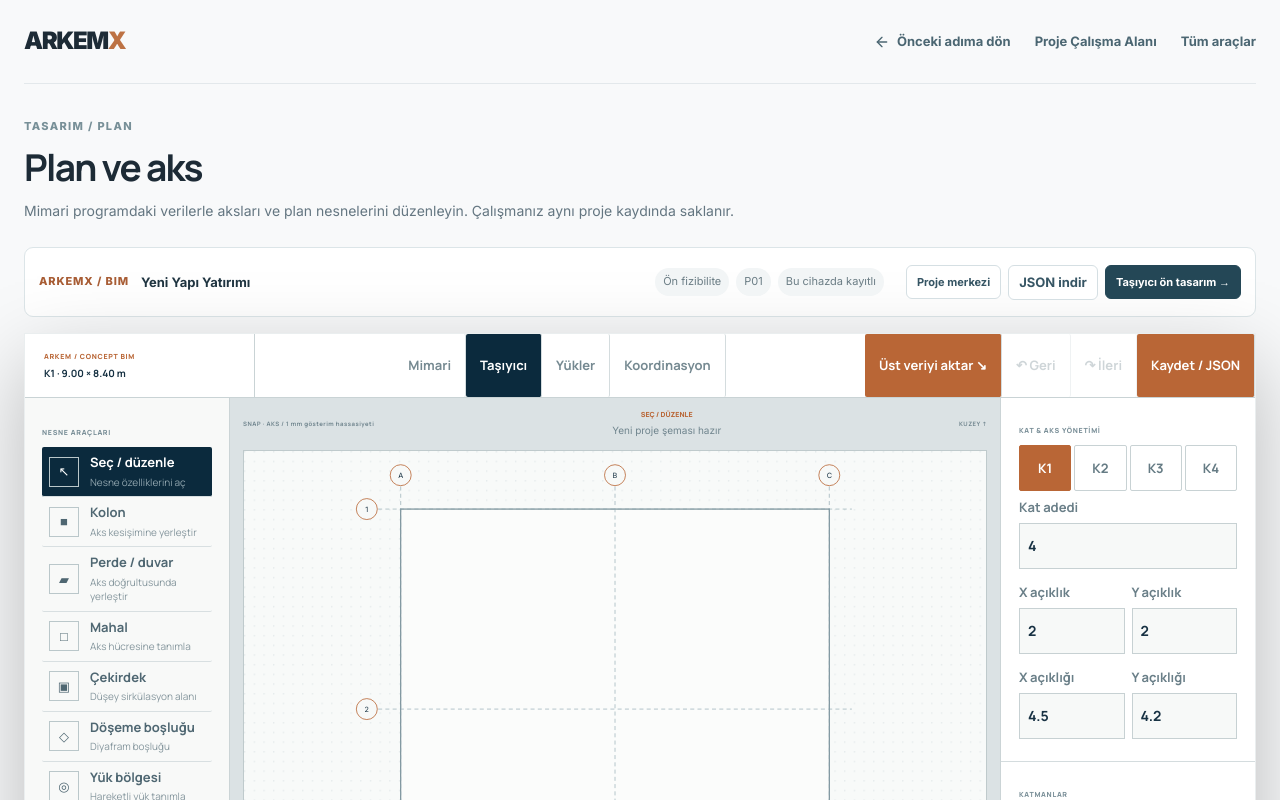
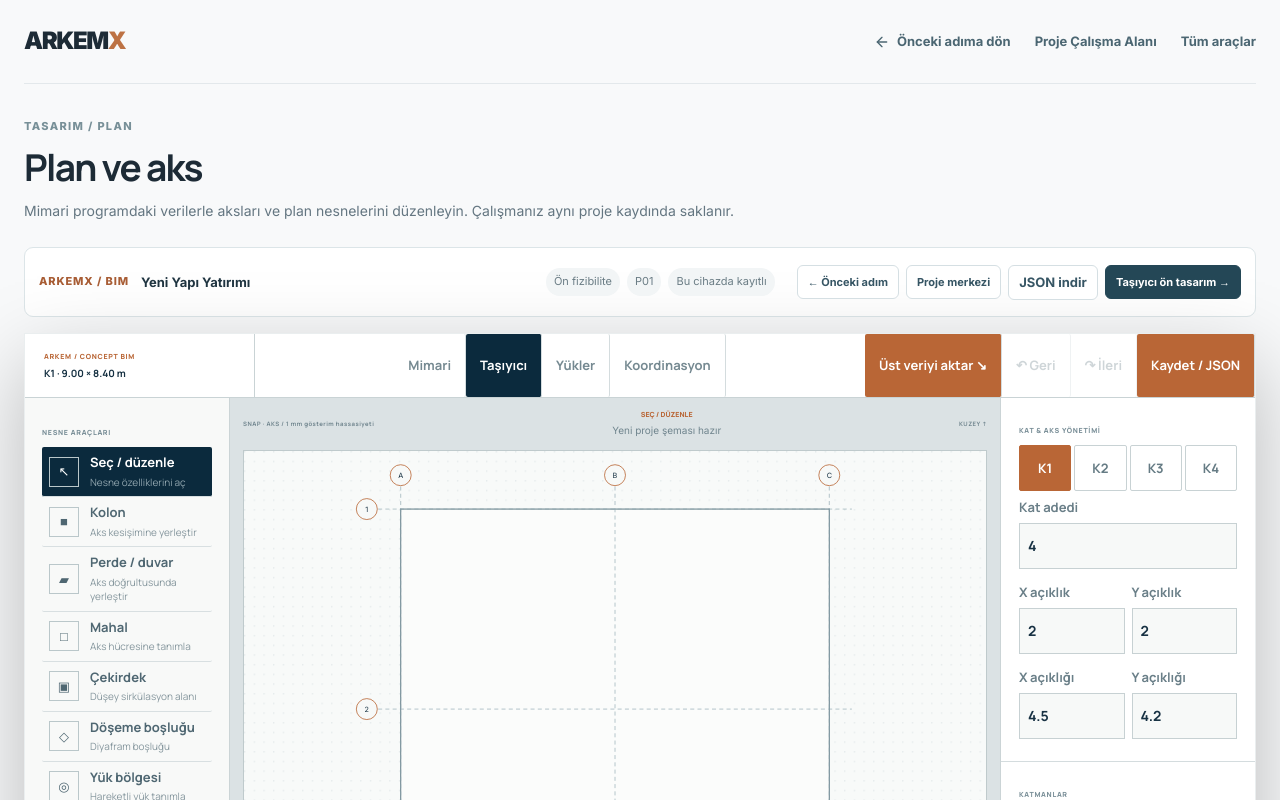
Before and after one commit to BuseIbsiroglu0637/arkemx-core-v1, a Next.js app: page /plan-ve-aks in a window 1280 px wide. Shown: the top 800 px of the page. Built offline with nearby package versions, Linux system fonts and the light colour scheme.

Commit message:
ux: expose previous-step navigation across project modules

```diff
--- a/app/components/ProjectKernel.tsx
+++ b/app/components/ProjectKernel.tsx
@@ -931,6 +931,18 @@ export function ProjectKernelBar({ module, confidence = "Ön değerlendirme", co
     : normalizedModule.includes("PLAN")
       ? { short: "Taşıyıcı ön tasarım", href: "/tasiyici-on-tasarim" }
       : regularNextJourneyStep;
+  const regularPreviousJourneyStep = PROJECT_JOURNEY[Math.max(0, activeJourneyIndex - 1)];
+  const previousJourneyStep = normalizedModule.includes("PLAN")
+    ? { short: "Mimari", href: "/mimari-program-studyosu" }
+    : normalizedModule.includes("STRUCTURAL CONCEPT")
+      ? { short: "Plan", href: "/plan-ve-aks" }
+      : normalizedModule.includes("SYSTEM")
+        ? { short: "Taşıyıcı ön tasarım", href: "/tasiyici-on-tasarim" }
+        : activeJourneyIndex === 1
+          ? { short: "Proje başlangıç özeti", href: "/proje-baslat?view=summary" }
+          : activeJourneyIndex > 0
+            ? { short: regularPreviousJourneyStep.short, href: regularPreviousJourneyStep.href }
+            : null;
   const completedJourney = PROJECT_JOURNEY.map((step) => step.projectKeys.some((key) => thread.nodes.some((node) => node.id === key && node.active)));
   const completedCount = completedJourney.filter(Boolean).length;
   const architectureModule = record(project.modules["architectural-program"]);
@@ -977,6 +989,7 @@ export function ProjectKernelBar({ module, confidence = "Ön değerlendirme", co
         <span>{persistence.state === "recovered" ? "Yedekten kurtarıldı" : persistence.state === "unavailable" ? "Tarayıcı kaydı kapalı" : "Bu cihazda kayıtlı"}</span>
       </div>
       <div className="project-kernel-compact-actions">
+        {previousJourneyStep ? <Link href={previousJourneyStep.href} onClick={() => synchronizeProject()}>← Önceki adım</Link> : null}
         <Link href="/dijital-proje-merkezi">Proje merkezi</Link>
         <button onClick={exportProject}>JSON indir</button>
         {activeJourneyIndex < PROJECT_JOURNEY.length - 1 ? <Link className="is-primary" href={nextJourneyStep.href} onClick={() => synchronizeProject()}>{nextJourneyStep.short} →</Link> : null}
@@ -1000,7 +1013,7 @@ export function ProjectKernelBar({ module, confidence = "Ön değerlendirme", co
       <div><button className={project.experience.mode === "guided" ? "active" : ""} onClick={() => setExperience({ mode: "guided", autoHandoff: true })}>Yönlendirmeli</button><button className={project.experience.mode === "technical" ? "active" : ""} onClick={() => setExperience({ mode: "technical" })}>Teknik</button></div>
       <small>{project.experience.autoHandoff ? "Veri aktarımı açık" : "Elle aktarım"}</small>
     </div>
-    <div className="kernel-actions"><Link href="/dijital-proje-merkezi">Dijital zincir ↗</Link><button onClick={exportProject}>Proje JSON ↓</button><button onClick={reset}>Yeni oturum</button></div>
+    <div className="kernel-actions">{previousJourneyStep ? <Link href={previousJourneyStep.href} onClick={() => synchronizeProject()}>← Önceki adım</Link> : null}<Link href="/dijital-proje-merkezi">Dijital zincir ↗</Link><button onClick={exportProject}>Proje JSON ↓</button><button onClick={reset}>Yeni oturum</button></div>
   </div><nav className="project-guided-journey" aria-label="Rehberli proje akışı">
     <header><span>TEK PROJE · YEDİ BAĞLI ADIM</span><b>Her modül önceki adımın verisini kullanır</b><small>Şu an: {activeJourneyIndex + 1}. adım / {PROJECT_JOURNEY.length} · Sonuçlar aynı proje kaydında birleşir</small></header>
     <div ref={journeyScrollerRef}>{PROJECT_JOURNEY.map((step, index) => { const done = completedJourney[index]; return <Link key={step.href} href={step.href} onClick={() => synchronizeProject()} className={`${index === activeJourneyIndex ? "active " : ""}${done && index !== activeJourneyIndex ? "passed" : ""}`.trim()} aria-current={index === activeJourneyIndex ? "step" : undefined}><i>{done && index !== activeJourneyIndex ? "✓" : String(index + 1).padStart(2, "0")}</i><span><b>{step.short}</b><small>{step.label}</small><strong>{step.output}</strong></span>{index === activeJourneyIndex ? <em>BURADASIN</em> : index < PROJECT_JOURNEY.length - 1 ? <u aria-hidden="true">→</u> : null}</Link>; })}</div>
```
